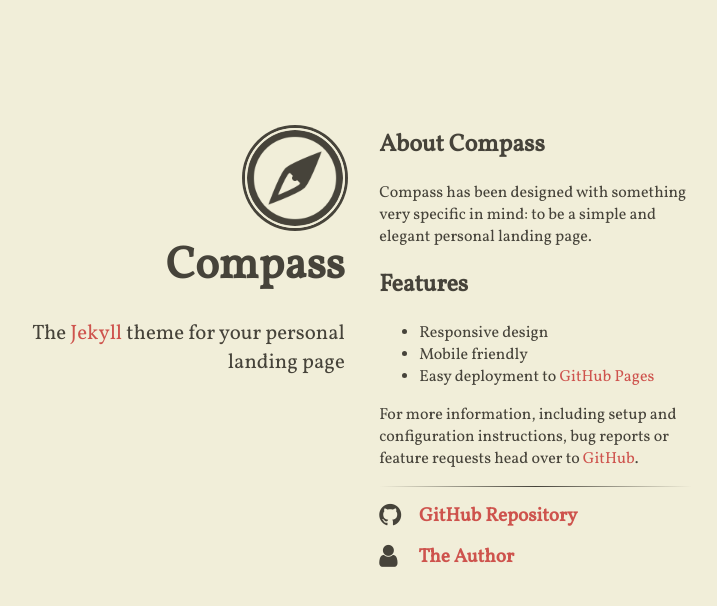
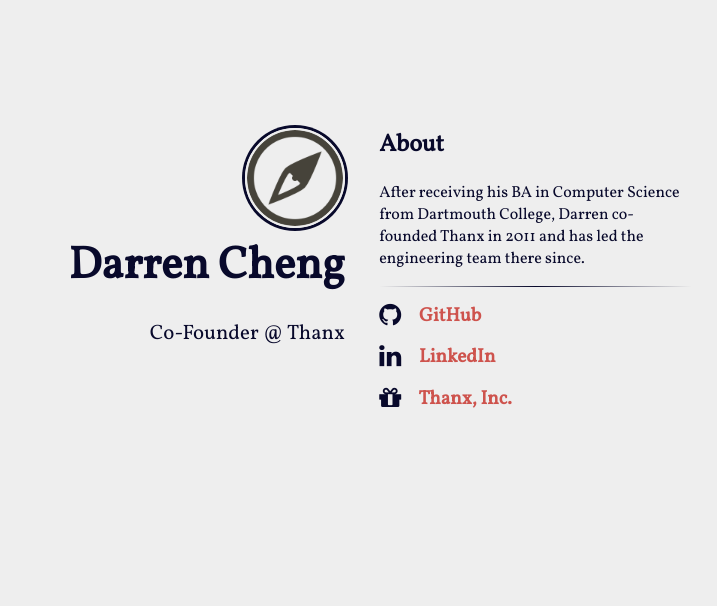
Before and after one commit to drn/drn.github.io, a Jekyll site: the page built from index.html, in a window 1280 px wide. Shown: the top 606 px of the page, without its empty margins (288-1005 px from the left). Built offline with Jekyll 4.4.1, drawn with Linux system fonts in a browser that asks for light colours; nearby versions of some CDN libraries.

Commit message:
Add content to template.

```diff
--- a/_config.yml
+++ b/_config.yml
@@ -1,5 +1,5 @@
 # general configuration
-url: http://excentris.net
+url:
 baseurl: ''
 
 # compass configuration
@@ -7,9 +7,9 @@
   # an avatar or logo (optional)
   logo: "/images/compass.png"
   # author will appear under the avatar (optional)
-  author: "Compass"
+  author: "Darren Cheng"
   # tagline will appear under the title (optional)
-  tagline: "The <a href='http://jekyllrb.com'>Jekyll</a> theme for your personal landing page"
+  tagline: "Co-Founder @ Thanx"
   # if include_content is true, the contents of the content.html include will be
   # added right above the generated item list, if present
   include_content: true
--- a/_includes/content.html
+++ b/_includes/content.html
@@ -1,24 +1,22 @@
-<h2>About Compass</h2>
-<p>Compass has been designed with something very specific in mind: to be a simple and elegant personal landing page.</p>
-
-<h2>Features</h2>
-<ul>
-  <li>Responsive design</li>
-  <li>Mobile friendly</li>
-  <li>Easy deployment to <a href="https://pages.github.com/">GitHub Pages</a></li>
-</ul>
-
-<p>For more information, including setup and configuration instructions, bug reports or feature requests head over to <a href="https://github.com/excentris/compass">GitHub</a>.</p>
+<h2>About</h2>
+<p>
+  After receiving his BA in Computer Science from Dartmouth College, Darren
+  co-founded Thanx in 2011 and has led the engineering team there since.
+</p>
 
 <hr />
 
 <ul class="fa-ul main-list">
   <li class="main-list-item">
     <span class="fa fa-github fa-lg main-list-item-icon"></span>
-    <a href="https://github.com/excentris/compass">GitHub Repository</a>
+    <a href="https://github.com/drn">GitHub</a>
   </li>
   <li class="main-list-item">
-    <span class="fa fa-user fa-lg main-list-item-icon"></span>
-    <a href="http://excentris.net">The Author</a>
+    <span class="fa fa-linkedin fa-lg main-list-item-icon"></span>
+    <a href="https://www.linkedin.com/in/darrenlincheng">LinkedIn</a>
+  </li>
+  <li class="main-list-item">
+    <span class="fa fa-gift fa-lg main-list-item-icon"></span>
+    <a href="https://www.thanx.com/">Thanx, Inc.</a>
   </li>
 </ul>
--- a/assets/main.scss
+++ b/assets/main.scss
@@ -1,9 +1,9 @@
 ---
 ---
 
-$text-color: #46433A;
+$text-color: #08092B;
 $anchor-text-color: #CE534D;
-$background-color: #F1EED9;
+$background-color: #EEEEEE;
 
 body {
   font-family: 'Vollkorn', serif;
```
Also changed, not shown: index.html (indentation only). Lines whose indentation alone changed are shown as unchanged.
